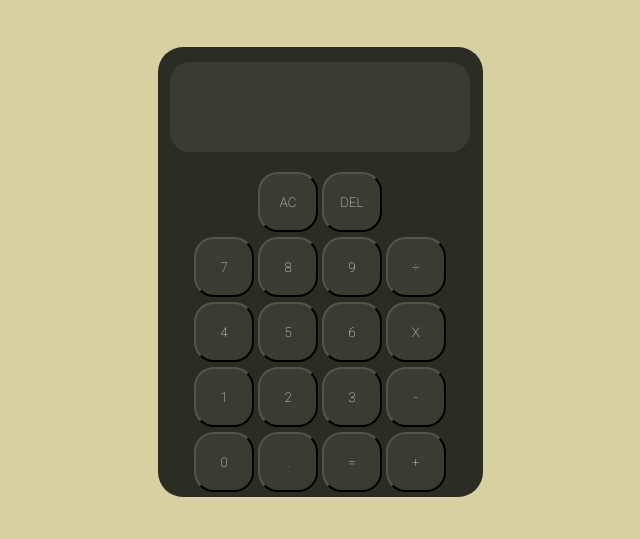
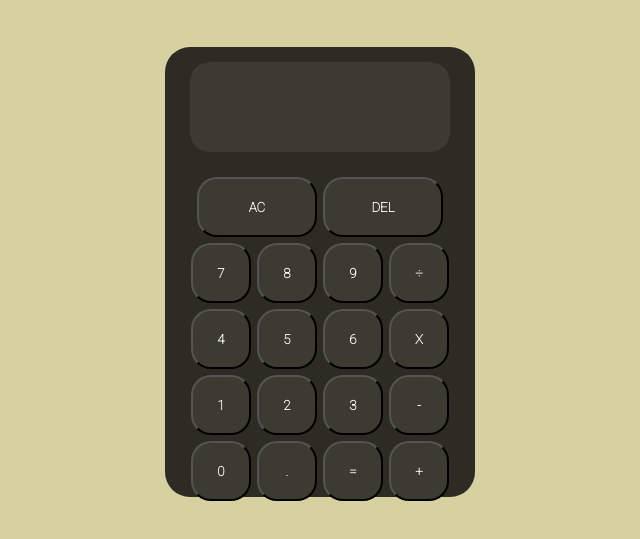
Before and after one commit to amankaiyum/calculator, a plain HTML site: page index.html in a window 1280 px wide. Shown: the part 61-600 px from the top of the page, without its empty margins (320-960 px from the left). Drawn offline with Linux system fonts and the light colour scheme.

Commit message:
Adjust button layout to be more even

```diff
--- a/index.html
+++ b/index.html
@@ -6,6 +6,8 @@
   <meta name="viewport" content="width=device-width, initial-scale=1.0">
   <title>Calculator</title>
   <link rel="stylesheet" href="style.css">
+  <script src="script.js" defer></script>
+
   <link rel="preconnect" href="https://fonts.googleapis.com">
   <link rel="preconnect" href="https://fonts.gstatic.com" crossorigin>
   <link href="https://fonts.googleapis.com/css2?family=Roboto:wght@100&display=swap" rel="stylesheet">
@@ -18,8 +20,8 @@
     <div class="screen"></div>
     <div class="buttons">
       <div class="row">
-        <button>AC</button>
-        <button>DEL</button>
+        <button class="wide">AC</button>
+        <button class="wide">DEL</button>
       </div>
       <div class="row">
         <button>7</button>
--- a/style.css
+++ b/style.css
@@ -21,7 +21,7 @@ h1 {
   display: flex;
   flex-direction: column;
   background-color: rgb(44, 43, 36);
-  width: 325px;
+  width: 310px;
   height: 450px;
   border-radius: 25px;
   align-items: center;
@@ -29,11 +29,11 @@ h1 {
 
 .screen {
   background-color:rgb(60, 59, 50);
-  width: 300px;
+  width: 260px;
   height: 90px;
   border-radius: 20px;
   margin-top: 15px;
-  margin-bottom: 20px;
+  margin-bottom: 25px;
 }
 
 .buttons {
@@ -43,7 +43,7 @@ h1 {
   width: 300px;
   height: 300px;
   justify-content: space-around;
-  gap: 5px;
+  gap: 6px;
 }
 
 button {
@@ -52,4 +52,14 @@ button {
   border-radius: 20px;
   width: 60px;
   height: 60px;
+  font-weight: 700;
 }
+
+.row {
+  display: flex;
+  gap: 6px;
+}
+
+.wide {
+  width: 120px;
+}
```
Also changed, not shown: script.js (added).
